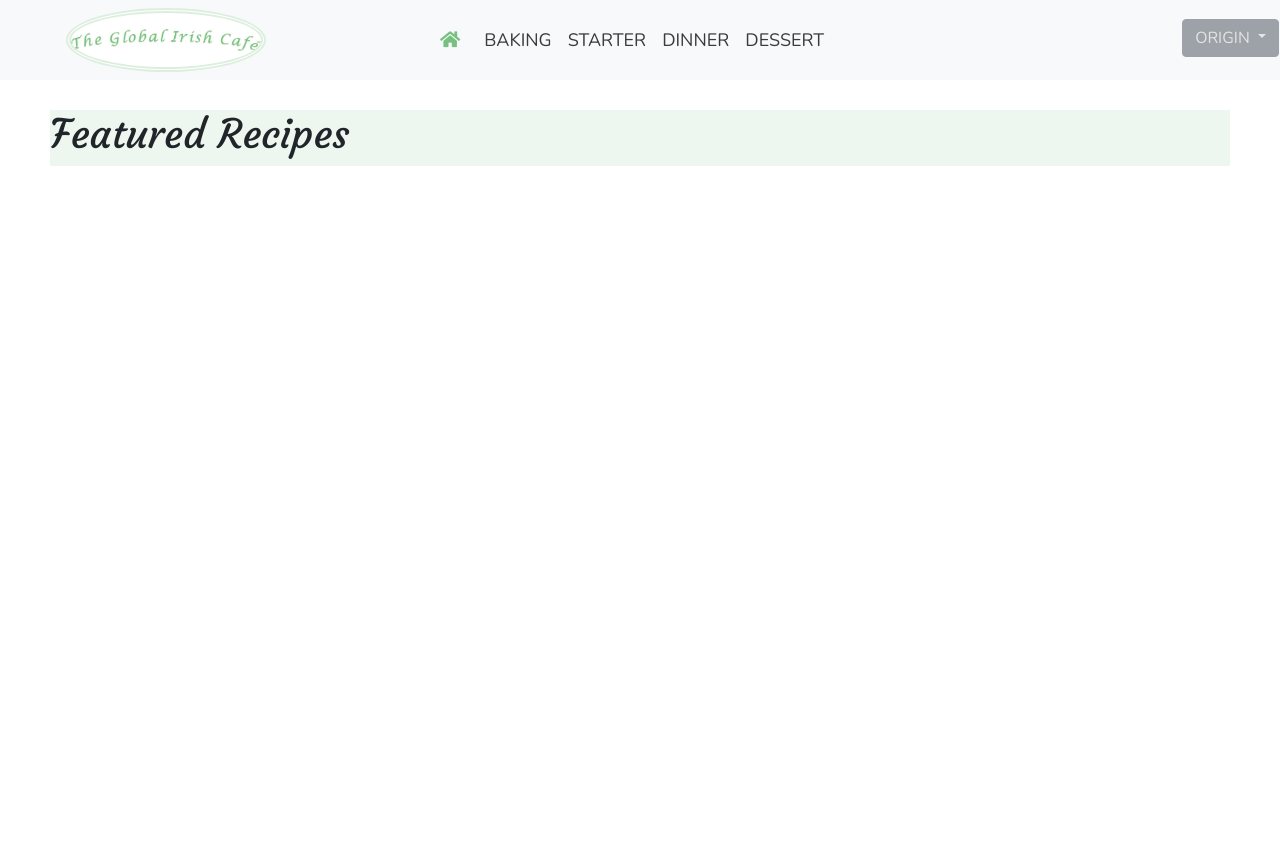
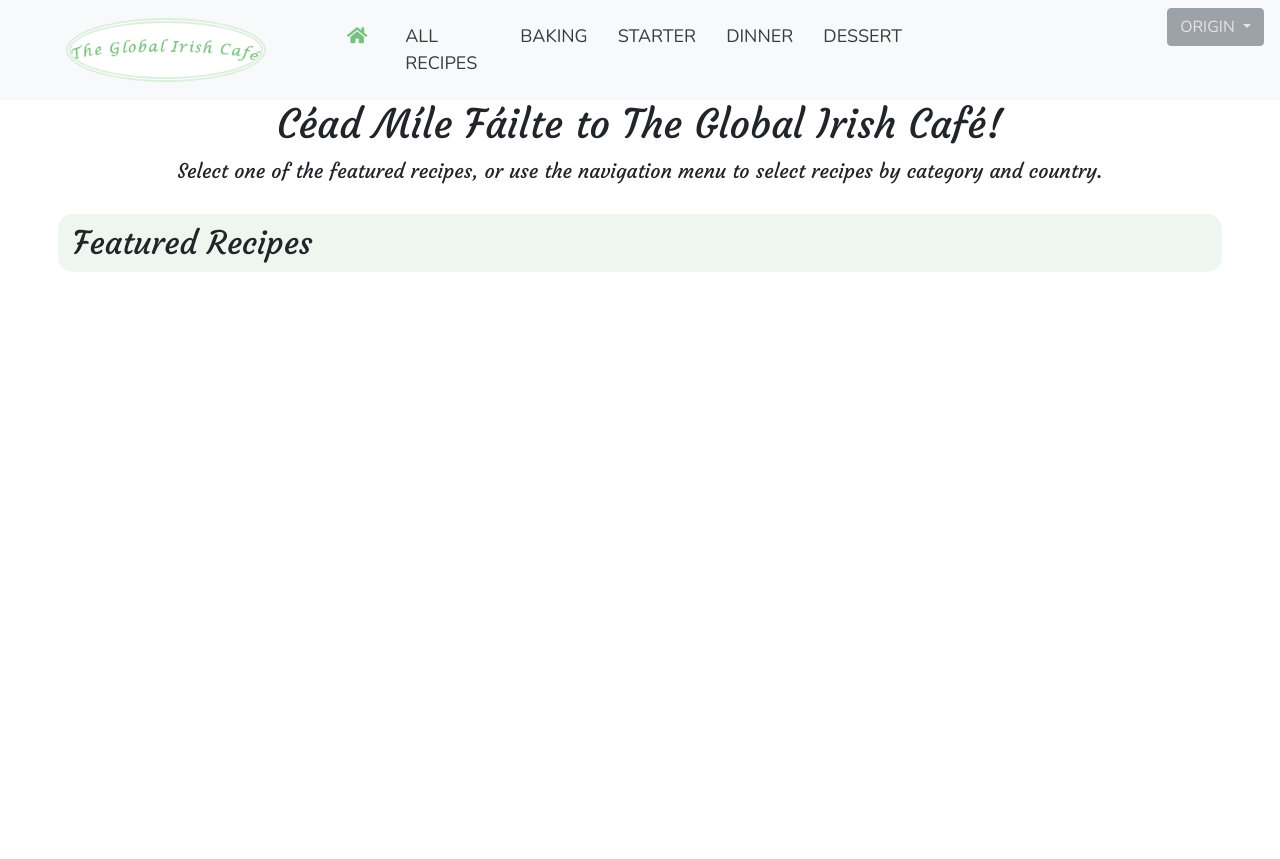
Before and after one commit to KittyMcDonagh/Third-Milestone-Project, a Flask app: template templates/recipes-home.html in a window 1280 px wide. Shown: the top 859 px of the page. Run offline with Flask 2, Linux system fonts and the light colour scheme; the template is opened without the code that fills it, so the values that code supplies are empty; some libraries are stand-ins or nearby versions; some web fonts are replaced.

Commit message:
home screen - 2 recipes per row

```diff
--- a/static/css/style.css
+++ b/static/css/style.css
@@ -22,13 +22,13 @@ main {
 
 }
 
-
+/* css used in base.html                                                            */
 
 /* Navbar is fixed with height of 80px, so need to move containers etc down by 80px*/
 
 .scrn-pos {
     position: relative;
-    top: 60px;
+    top: 80px;
 
 }
 
@@ -63,7 +63,13 @@ main {
 /*  Padding to position navbar items nicely in the navbar */
 
 .navbar-padding {
-    padding-left: 150px;
+    padding-left: 50px;
+}
+
+/* Override nav link padding */
+
+.nav-link {
+    padding: 15px!important;
 }
 
 
@@ -75,13 +81,6 @@ main {
 
 }
 
-.feature-style {
-    background-color: #edf7ef;
-    margin-top: 50px;
-    margin-bottom: 20px;
-    font-family: "Courgette", sans-serif;
-
-}
 
 
 /* Set hover behaviour for nav links in Top and Bottom navigation menus */
@@ -99,7 +98,7 @@ main {
 
 .dropdown {
 
-    margin-left: 350px;
+    margin-left: 250px;
 }
 
 .dropdown a:hover {
@@ -148,27 +147,32 @@ main {
 
 }
 
+/* css used on recipes home page                                             */
+
+.feature-style {
+    background-color: #edf7ef;
+    padding-top: 10px;
+    padding-bottom: 10px;
+    border-radius: 15px;
+    font-family: "Courgette", sans-serif;
+
+}
+
+
 /* css for recipes   */
 
 .recipe_header {
     margin-top: 5px;
 }
 
-.intro-card {
+.intro {
     font-family: "Courgette", sans-serif;
-    font-size: 18px;
-    color: #76c180!important;
-
-}
-
-.intro-title {
-    color: #76c180;
+    padding: 20px;
 }
 
 
 .intro-par-style {
-    padding-top: 20px;
-    color: #76c180;
+    font-size: 20px;
 }
 
 .card {
@@ -208,31 +212,37 @@ main {
 }
 
 
-.card-link-padding {
-    padding-left: 50px;
+.card-title-padding {
+    padding-left: 150px;
 }
 
 
-.gic-size {
-    height: 80px;
+
+
+
+.more-icon-style {
+    color: #3b3b3b;
 }
 
-.img-size {
-    width: 100%;
-    min-height: 180px;
+.more-icon-style:hover {
+    color: #76c180;
+
 }
 
-.gic-image-size {
-    padding-top: 20px;
-    height: 100%
+.more-icon-pl {
+    padding-left: 190px;
 }
+
+
 
 .bg-img {
     background-image: url("../images/irish_kitchen.jpg");
     background-position: center;
 }
 
-/* Footer Details */
+
+
+/* css used in footer                                                          */
 
 .footer-style {
     background-color: #3b3b3b;
@@ -267,6 +277,9 @@ footer a {
     text-decoration: none;
 }
 
+
+/* css used in javascript                                                     */
+
 .sel-green {
     color: #76c180!important;
 }
--- a/templates/base.html
+++ b/templates/base.html
@@ -31,19 +31,24 @@
                     <li class="nav-item mr-2 "><a class="nav-link" href="{{ url_for('get_recipes_home') }}"><i id="home" class="fa fa-home icon-style" aria-hidden="true"></i></a></li>
 
                     <li class="nav-item">
-                        <a id="baking" class="nav-link" href="{{ url_for('get_recipes_category', sel_category="BAKING") }}">BAKING</a>
+                        <a id="allrecipes" class="nav-link" href="{{ url_for('get_recipes_category_origin', sel_category=" ALL ", sel_origin="ALL ") }}">ALL RECIPES</a>
                     </li>
 
                     <li class="nav-item">
-                        <a id="starter" class="nav-link" href="{{ url_for('get_recipes_category', sel_category="STARTER") }}">STARTER</a>
+                        <a id="baking" class="nav-link" href="{{ url_for('get_recipes_category', sel_category=" BAKING ") }}">BAKING</a>
+                    </li>
+
+
+                    <li class="nav-item">
+                        <a id="starter" class="nav-link" href="{{ url_for('get_recipes_category', sel_category=" STARTER ") }}">STARTER</a>
                     </li>
 
                     <li class="nav-item">
-                        <a id="dinner" class="nav-link" href="{{ url_for('get_recipes_category', sel_category="DINNER") }}">DINNER</a>
+                        <a id="dinner" class="nav-link" href="{{ url_for('get_recipes_category', sel_category=" DINNER ") }}">DINNER</a>
                     </li>
 
                     <li class="nav-item">
-                        <a id="dessert" class="nav-link" href="{{ url_for('get_recipes_category', sel_category="DESSERT") }}">DESSERT</a>
+                        <a id="dessert" class="nav-link" href="{{ url_for('get_recipes_category', sel_category=" DESSERT ") }}">DESSERT</a>
                     </li>
 
                     <!-- Dropdown menu for ORIGIN  -->
@@ -67,9 +72,9 @@
 
     </header>
 
-    <section class="container-fluid scrn-pos scrn-padding">
+    <section class="container-fluid scrn-padding">
 
-        <main>
+        <main class="scrn-pos">
             {% block content %} {% endblock %}
         </main>
 
--- a/templates/recipes-home.html
+++ b/templates/recipes-home.html
@@ -1,71 +1,47 @@
 {% extends 'base.html' %} {% block content %}
 
+<!-- The Introduction, giving user instructions -->
 
-<!-- Cards start here -->
-<div class="row no-gutters p-0">
-    <div class="col feature-style scrn-padding">
-        <h1>Featured Recipes</h1>
+<div class="row m-0">
+    <div class="col-12 text-center intro">
+
+        <div>
+            <h1 class="intro-title">Céad Míle Fáilte to The Global Irish Café!</h1>
+            <p class="intro-par-style m-0">Select one of the featured recipes, or use the navigation menu to select recipes by category and country.</p>
+        </div>
+
+    </div>
+</div>
+
+<!-- "Featured" Banner -->
+<div class="row m-0 p-2">
+    <div class="col-12 feature-style">
+        <h2 class="m-0">Featured Recipes</h2>
     </div>
 </div>
 
 
-
 {% for recipe in recipes %}
 
-<!-- If this is the first recipe, show the Introduction card first, then recipe cards 1 & 2 -->
+<!-- Every odd number recipe gets output as the first recipe in the row -->
 
-{% if loop.index == 1 %}
+{% if loop.index % 2 != 0 %}
 
-<!-- The Intro Card giving user instructions -->
+<!-- Odd number recipes go into the start of the row -->
 
 <div class="row m-0 card-group card-padding">
-    <div class="col-12 col-lg-4 card intro-card">
+    <div class="col-6 card">
 
-        <div class="gic-size">
-            <img src="{{ url_for('static', filename='images/global-irish-cafe.jpg')}}" class="card-img-top gic-image-size" alt="...">
-        </div>
-
-        <div class="card-body">
-            <h5 class="card-title intro-title">Welcome to the Global Irish Café!</h5>
-            <p class="card-text intro-par-style">Select one of the featured recipes, or use the navigation menu to select recipes by category and country.</p>
-        </div>
-        <div class="card-footer">
-            <small>Céad Míle Fáilte</a></small>
-        </div>
-    </div>
-
-    <!-- Recipe 1 -->
-    <div class="col-12 col-lg-4 card ">
-
-        <div class="card-header font-italic">
-            <a class="card-link-style" href="#"><span>{{ recipe.origin }} - {{ recipe.category.capitalize() }}.</span><span class="card-link-padding">See this recipe</span></a>
-        </div>
-
-
-        <!-- Show recipe image. Using inline style as style.css didnt seem to recognize 'recipe.image' -->
-        <div class="container m-0 p-0" style="background-image:url({{ url_for('static', filename='images/'+recipe.image)}}); width: 100%; height: 180px; background-size: cover; background-position: center">
-        </div>
-
-        <div class="card-body">
-            <h5 class="card-title card-title-style">{{recipe.title}}</h5>
-            <p class="card-text">{{recipe.intro}}</p>
-        </div>
-        <div class="card-footer">
-            <small class="text-muted"><a href="#" class="card-link-style">See all recipes for {{recipe.origin}}</a></small>
-        </div>
-    </div>
-
-    {% else %}
-
-    <!-- If its the second recipe, it goes into the same row as the intro and card 1 -->
-    {% if loop.index == 2 %}
-
-    <!-- Recipe 2 -->
-
-    <div class="col-12 col-lg-4 card">
-
-        <div class="card-header font-italic">
-            <a class="card-link-style" href="#"><span>{{ recipe.origin }} - {{ recipe.category.capitalize() }}.</span><span class="card-link-padding">See this recipe</span></a>
+        <div class="row no-gutters card-header font-italic">
+            <div class="col-4">
+                <span><strong>{{ recipe.category}} RECIPE</strong></span>
+            </div>
+            <div class="col-4 text-center">
+                <span><strong>From: {{ recipe.origin }}</strong></span>
+            </div>
+            <div class="col-4">
+                <a href="#" class="more-icon-pl"><i class="fas fa-ellipsis-v more-icon-style"></i></a>
+            </div>
         </div>
 
         <!-- Show recipe image. Using inline style as style.css didnt seem to recognize 'recipe.image' -->
@@ -77,27 +53,28 @@
             <p class="card-text">{{recipe.intro}}</p>
         </div>
         <div class="card-footer">
-            <small class="text-muted"><a href="#" class="card-link-style">See all recipes for {{recipe.origin}}</a></small>
+            <a href="#" class="card-link-style"><strong><em>See this recipe</em></strong></a>
         </div>
     </div>
-</div>
 
-{% else %}
+    {% else %}
 
-<!-- From recipe number 3 on they will get output to rows of three recipes -->
-<!-- Recipes 3, 4, 5 will be in the 2nd row, 6, 7, 8 will be in the 3rd row, etc -->
+    <!-- Even number recipes go into the second half of the row -->
 
+    <div class="col-6 card">
 
-{% if loop.index > 2 %} {% if loop.index % 3 == 0 %}
+        <div class="row no-gutters card-header font-italic">
 
-<!-- Every 3rd recipe goes into this card -->
-
-<div class="row m-0 card-group card-padding">
-    <div class="col-12 col-lg-4 card">
-
-            <div class="card-header font-italic">
-                <a class="card-link-style" href="#"><span>{{ recipe.origin }} - {{ recipe.category.capitalize() }}.</span><span class="card-link-padding">See this recipe</span></a>
+            <div class="col-4">
+                <span><strong>{{ recipe.category}} RECIPE</strong></span>
             </div>
+            <div class="col-4 text-center">
+                <span><strong>From: {{ recipe.origin }}</strong></span>
+            </div>
+            <div class="col-4">
+                <a href="#" class="more-icon-pl"><i class="fas fa-ellipsis-v more-icon-style"></i></a>
+            </div>
+        </div>
 
         <!-- Show recipe image. Using inline style as style.css didnt seem to recognize 'recipe.image' -->
         <div class="container m-0 p-0" style="background-image:url({{ url_for('static', filename='images/'+recipe.image)}}); width: 100%; height: 180px; background-size: cover; background-position: center">
@@ -108,62 +85,11 @@
             <p class="card-text">{{recipe.intro}}</p>
         </div>
         <div class="card-footer">
-            <small class="text-muted"><a href="#" class="card-link-style">See all recipes for {{recipe.origin}}</a></small>
-        </div>
-    </div>
-
-    {% else %} {% if loop.index % 3 == 1 %}
-
-    <!-- Every 4th recipe goes into this card -->
-
-    <div class="col-12 col-lg-4 card">
-            <div class="card-header font-italic">
-                <a class="card-link-style" href="#"><span>{{ recipe.origin }} - {{ recipe.category.capitalize() }}.</span><span class="card-link-padding">See this recipe</span></a>
-            </div>
-
-        <!-- Show recipe image. Using inline style as style.css didnt seem to recognize 'recipe.image' -->
-        <div class="container m-0 p-0" style="background-image:url({{ url_for('static', filename='images/'+recipe.image)}}); width: 100%; height: 180px; background-size: cover; background-position: center">
-        </div>
-
-        <div class="card-body">
-            <h5 class="card-title card-title-style">{{recipe.title}}</h5>
-            <p class="card-text">{{recipe.intro}}</p>
-        </div>
-        <div class="card-footer">
-            <small class="text-muted"><a href="#" class="card-link-style">See all recipes for {{recipe.origin}}</a></small>
-        </div>
-    </div>
-    {% else %}
-
-
-
-    <!-- Every 5th recipe goes into this card -->
-
-    <div class="col-12 col-lg-4 card">
-
-            <div class="card-header font-italic">
-                <a class="card-link-style" href="#"><span>{{ recipe.origin }} - {{ recipe.category.capitalize() }}. See this recipe</span></a>
-            </div>
-
-        <!-- Show recipe image. Using inline style as style.css didnt seem to recognize 'recipe.image' -->
-        <div class="container m-0 p-0" style="background-image:url({{ url_for('static', filename='images/'+recipe.image)}}); width: 100%; height: 180px; background-size: cover; background-position: center">
-        </div>
-
-        <div class="card-body">
-            <h5 class="card-title card-title-style">{{recipe.title}}</h5>
-            <p class="card-text">{{recipe.intro}}</p>
-        </div>
-        <div class="card-footer">
-            <small class="text-muted"><a href="#" class="card-link-style">See all recipes for {{recipe.origin}}</a></small>
+            <a href="#" class="card-link-style"><strong><em>See this recipe</em></strong></a>
         </div>
     </div>
 
 </div>
 
 
-{% endif %} {% endif %} {% endif %} {% endif %} {% endif %} {% endfor %}
-
-
-
-
-{% endblock %}
+{% endif %} {% endfor %} {% endblock %}
```
